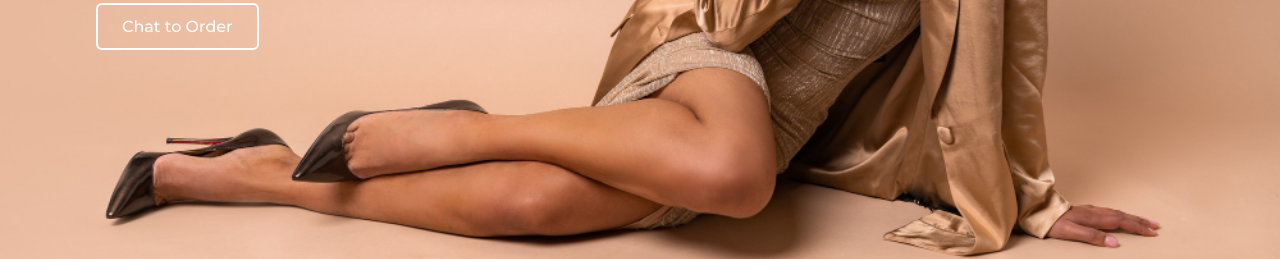
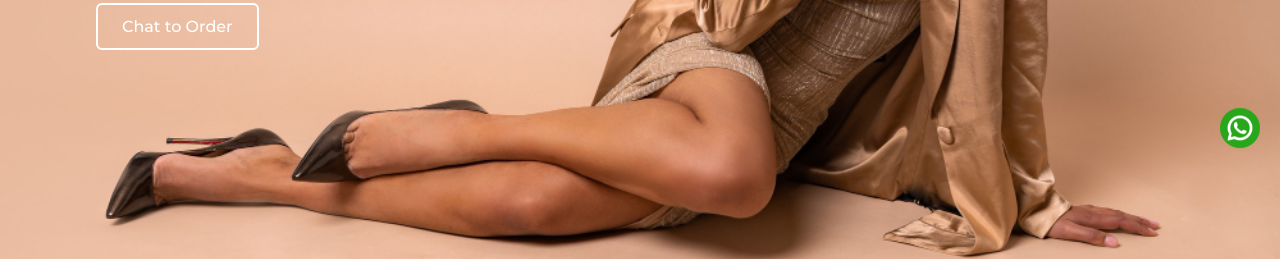
Before and after one commit to madgenius1/avyrastyles, a Next.js app: page / in a window 1280 px wide. Shown: the part 608-867 px from the top of the page. Built offline with nearby package versions, Linux system fonts and the light colour scheme.

Commit message:
Modified Layout and added WhatsApp Link

```diff
--- a/src/app/layout.tsx
+++ b/src/app/layout.tsx
@@ -5,17 +5,16 @@ import type { Metadata } from "next";
 import "./globals.css";
 import Navbar from "./components/common/Navbar";
 import Footer from "./components/common/Footer";
-
+import Link from "next/link";
+import Image from "next/image";
 
 const montserrat = Montserrat({ subsets: ["latin"] });
 
 
-
 export const metadata: Metadata = {
   title: "Avyra Styles ",
-  description: "Trendy Fashion, Elegant Footwear, and Beauty Essentials.",
+  description: "Your one-stop Boutique for Trendy Fashion, Elegant Footwear, and Beauty Essentials.",
 };
-
 
 
 
@@ -34,6 +33,17 @@ export default function RootLayout({
         <Navbar />
         {children}
         <Footer />
+        <div className="fixed bottom-5 right-5 z-50">
+          <Link
+            href="https://wa.me/254795086885"
+            target="_blank"
+            rel="noopener noreferrer"
+            className="rounded-full p-4"
+          >
+            <Image src="/assets/whatsapp.png" alt="WhatsApp" width={40} height={40} />
+
+          </Link>
+        </div>
       </body>
     </html>
   );
```
Also changed, not shown: public/assets/whatsapp.png (added).
